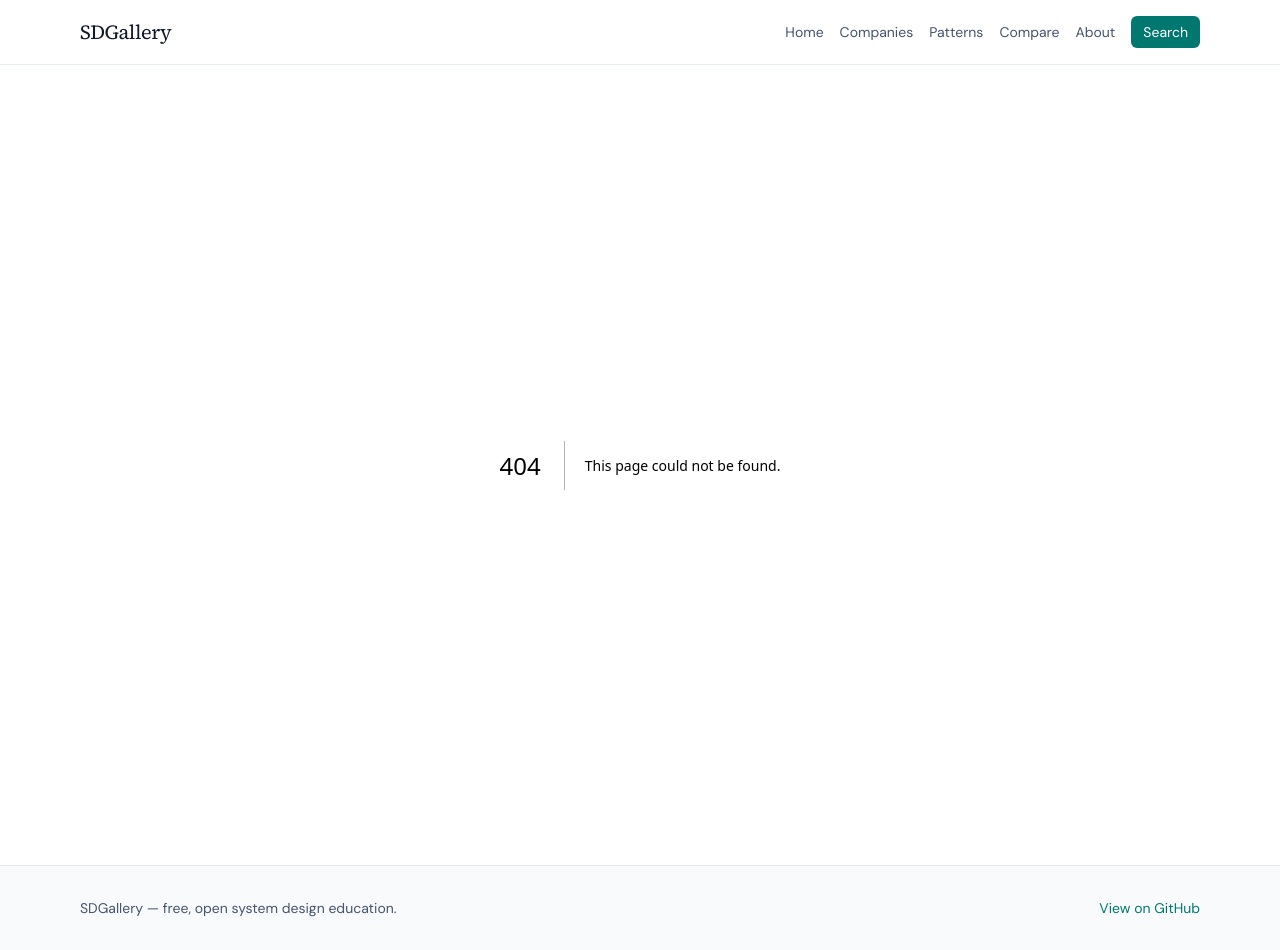
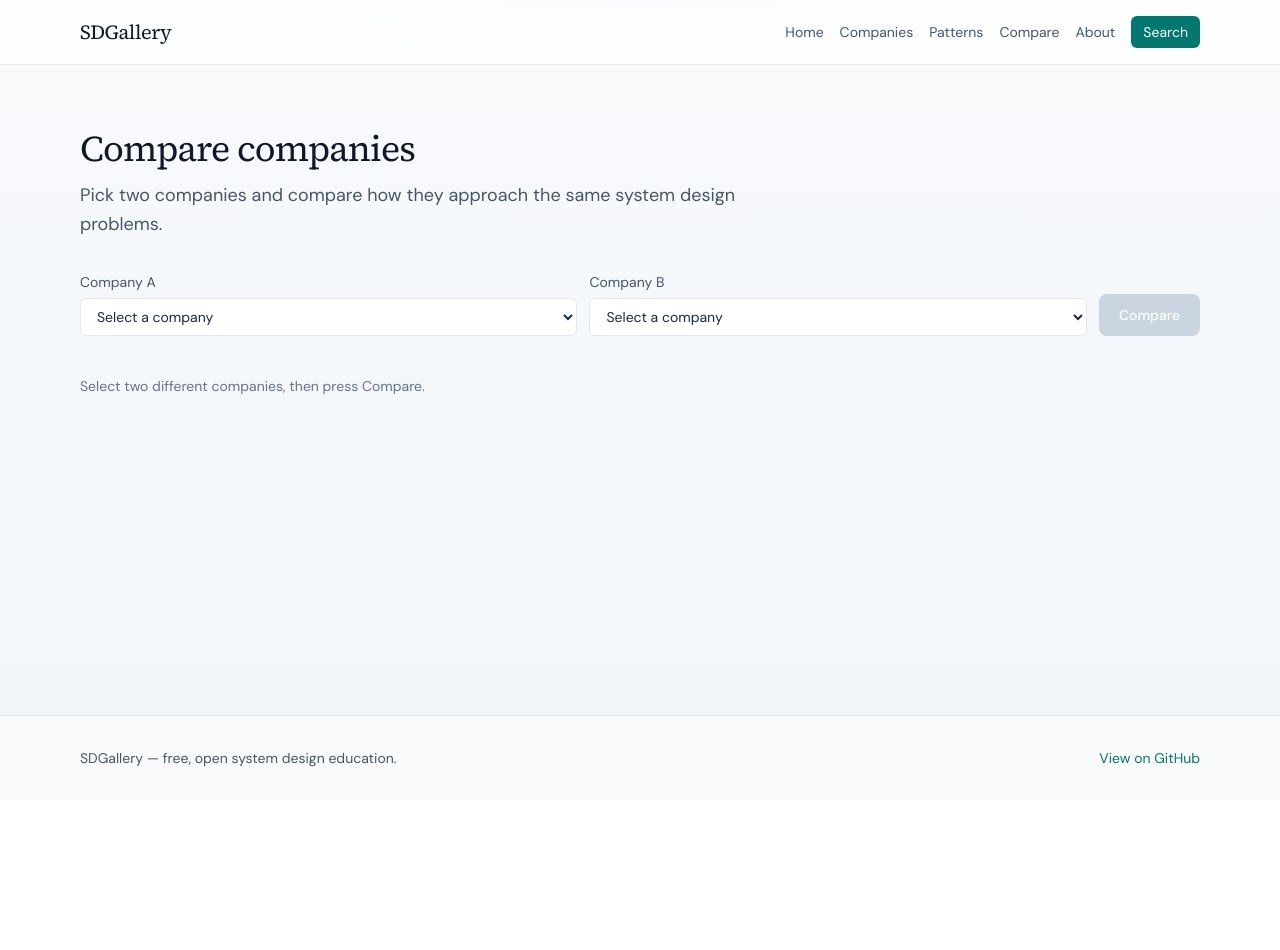
Before and after one commit to 008993368-yaz/SDGallery, a Next.js app: page /compare in a window 1280 px wide. Before the commit this address had no page. After the commit the page ends 800 px from the top, so only its background shows below. Built offline with nearby package versions, Linux system fonts and the light colour scheme.

Commit message:
feat: side-by-side company compare

```diff
--- /dev/null
+++ b/src/app/compare/page.tsx
@@ -0,0 +1,130 @@
+import type { Metadata } from "next";
+import {
+  CompareColumns,
+  type CompareSide,
+} from "@/components/compare/CompareColumns";
+import { CompareControls } from "@/components/compare/CompareControls";
+import {
+  getCompanies,
+  getCompany,
+  getPrimaryCaseStudyForCompany,
+} from "@/lib/content";
+import { SITE_NAME } from "@/lib/constants";
+import { stripMermaidFences } from "@/lib/mdx";
+import { extractSections } from "@/lib/sections";
+
+export const metadata: Metadata = {
+  title: `Compare · ${SITE_NAME}`,
+  description:
+    "Compare how different companies approach system design side by side.",
+};
+
+const COMPARE_SECTION_TITLES = [
+  "Problem & Requirements",
+  "High-Level Design",
+  "Key Components",
+  "Trade-offs",
+] as const;
+
+function buildSide(slug: string): CompareSide | null {
+  const company = getCompany(slug);
+  if (!company) return null;
+
+  const study = getPrimaryCaseStudyForCompany(slug);
+  if (!study) {
+    return {
+      name: company.name,
+      logo: company.logo,
+      hasCaseStudy: false,
+      sections: {},
+    };
+  }
+
+  const sections = extractSections(study.body).filter((s) =>
+    (COMPARE_SECTION_TITLES as readonly string[]).includes(s.title),
+  );
+  const byTitle: Record<string, string> = {};
+  for (const section of sections) {
+    byTitle[section.title] =
+      section.title === "High-Level Design"
+        ? stripMermaidFences(section.content)
+        : section.content;
+  }
+
+  return {
+    name: company.name,
+    logo: company.logo,
+    hasCaseStudy: true,
+    sections: byTitle,
+  };
+}
+
+function framingHeading(
+  aSlug: string,
+  bSlug: string,
+  aName: string,
+  bName: string,
+): string {
+  const pair = new Set([aSlug, bSlug]);
+  if (pair.has("netflix") && pair.has("youtube") && pair.size === 2) {
+    return "Netflix vs YouTube: Video Delivery";
+  }
+  return `${aName} vs ${bName}`;
+}
+
+export default async function ComparePage({
+  searchParams,
+}: {
+  searchParams: Promise<{ a?: string; b?: string }>;
+}) {
+  const params = await searchParams;
+  const aSlug = params.a?.trim() || "";
+  const bSlug = params.b?.trim() || "";
+
+  const companies = getCompanies()
+    .map((c) => ({ slug: c.slug, name: c.name }))
+    .sort((x, y) => x.name.localeCompare(y.name));
+
+  const left = aSlug ? buildSide(aSlug) : null;
+  const right = bSlug ? buildSide(bSlug) : null;
+  const ready = Boolean(left && right && aSlug !== bSlug);
+
+  const heading =
+    ready && left && right
+      ? framingHeading(aSlug, bSlug, left.name, right.name)
+      : "Compare companies";
+
+  return (
+    <div className="mx-auto max-w-6xl px-4 py-12 sm:py-16">
+      <section className="max-w-2xl">
+        <h1 className="font-display text-4xl tracking-tight text-slate-900">
+          {heading}
+        </h1>
+        <p className="mt-3 text-lg leading-relaxed text-slate-600">
+          Pick two companies and compare how they approach the same system
+          design problems.
+        </p>
+      </section>
+
+      <div className="mt-8">
+        <CompareControls
+          companies={companies}
+          initialA={aSlug}
+          initialB={bSlug}
+        />
+      </div>
+
+      {ready && left && right ? (
+        <CompareColumns
+          left={left}
+          right={right}
+          sectionTitles={COMPARE_SECTION_TITLES}
+        />
+      ) : (
+        <p className="mt-10 text-sm text-slate-500">
+          Select two different companies, then press Compare.
+        </p>
+      )}
+    </div>
+  );
+}
--- a/src/app/globals.css
+++ b/src/app/globals.css
@@ -27,3 +27,18 @@ body {
 .font-display {
   font-family: var(--font-display), ui-serif, Georgia, serif;
 }
+
+@keyframes compare-enter {
+  from {
+    opacity: 0;
+    transform: translateY(0.5rem);
+  }
+  to {
+    opacity: 1;
+    transform: translateY(0);
+  }
+}
+
+.compare-columns {
+  animation: compare-enter 0.45s ease-out;
+}
--- /dev/null
+++ b/src/components/compare/CompareColumns.tsx
@@ -0,0 +1,125 @@
+import Image from "next/image";
+import { MdxBody } from "@/components/mdx/MdxBody";
+
+export type CompareSide = {
+  name: string;
+  logo: string;
+  hasCaseStudy: boolean;
+  sections: Record<string, string>;
+};
+
+type CompareColumnsProps = {
+  left: CompareSide;
+  right: CompareSide;
+  sectionTitles: readonly string[];
+};
+
+function SideHeader({ name, logo }: { name: string; logo: string }) {
+  return (
+    <div className="flex items-center gap-3">
+      {logo ? (
+        <Image
+          src={logo}
+          alt=""
+          width={44}
+          height={44}
+          className="h-11 w-11 rounded-lg border border-slate-100 bg-white object-contain p-1"
+        />
+      ) : (
+        <div
+          aria-hidden
+          className="flex h-11 w-11 items-center justify-center rounded-lg bg-slate-100 text-sm font-semibold text-slate-500"
+        >
+          {name.slice(0, 1)}
+        </div>
+      )}
+      <h2 className="font-display text-xl tracking-tight text-slate-900">
+        {name}
+      </h2>
+    </div>
+  );
+}
+
+function MissingStudy({ name }: { name: string }) {
+  return (
+    <p className="rounded-lg border border-amber-200 bg-amber-50 px-4 py-3 text-sm leading-relaxed text-amber-950">
+      No case study yet for {name}. Pick another company to compare.
+    </p>
+  );
+}
+
+export function CompareColumns({
+  left,
+  right,
+  sectionTitles,
+}: CompareColumnsProps) {
+  return (
+    <div className="compare-columns mt-10">
+      <div className="grid gap-8 md:grid-cols-[1fr_auto_1fr] md:gap-0">
+        <div className="md:pr-8">
+          <SideHeader name={left.name} logo={left.logo} />
+        </div>
+        <div
+          aria-hidden
+          className="hidden w-px bg-slate-200 md:block"
+        />
+        <div className="md:pl-8">
+          <SideHeader name={right.name} logo={right.logo} />
+        </div>
+      </div>
+
+      {!left.hasCaseStudy || !right.hasCaseStudy ? (
+        <div className="mt-8 grid gap-6 md:grid-cols-2">
+          <div>
+            {!left.hasCaseStudy ? <MissingStudy name={left.name} /> : null}
+          </div>
+          <div>
+            {!right.hasCaseStudy ? <MissingStudy name={right.name} /> : null}
+          </div>
+        </div>
+      ) : null}
+
+      {left.hasCaseStudy && right.hasCaseStudy
+        ? sectionTitles.map((title) => {
+            const leftContent = left.sections[title] ?? "";
+            const rightContent = right.sections[title] ?? "";
+
+            return (
+              <section
+                key={title}
+                className="mt-10 border-t border-slate-200 pt-8"
+              >
+                <h3 className="font-display text-lg tracking-tight text-slate-900 md:text-center">
+                  {title}
+                </h3>
+                <div className="mt-6 grid gap-8 md:grid-cols-[1fr_auto_1fr] md:gap-0">
+                  <div className="min-w-0 md:pr-8">
+                    {leftContent.trim() ? (
+                      <MdxBody source={leftContent} />
+                    ) : (
+                      <p className="text-sm text-slate-500">
+                        No content for this section.
+                      </p>
+                    )}
+                  </div>
+                  <div
+                    aria-hidden
+                    className="hidden w-px bg-slate-200 md:block"
+                  />
+                  <div className="min-w-0 md:pl-8">
+                    {rightContent.trim() ? (
+                      <MdxBody source={rightContent} />
+                    ) : (
+                      <p className="text-sm text-slate-500">
+                        No content for this section.
+                      </p>
+                    )}
+                  </div>
+                </div>
+              </section>
+            );
+          })
+        : null}
+    </div>
+  );
+}
--- /dev/null
+++ b/src/components/compare/CompareControls.tsx
@@ -0,0 +1,77 @@
+"use client";
+
+import { useRouter } from "next/navigation";
+import { useState } from "react";
+
+export type CompareCompanyOption = {
+  slug: string;
+  name: string;
+};
+
+type CompareControlsProps = {
+  companies: CompareCompanyOption[];
+  initialA?: string;
+  initialB?: string;
+};
+
+export function CompareControls({
+  companies,
+  initialA = "",
+  initialB = "",
+}: CompareControlsProps) {
+  const router = useRouter();
+  const [a, setA] = useState(initialA);
+  const [b, setB] = useState(initialB);
+  const canCompare = Boolean(a && b && a !== b);
+
+  function onCompare() {
+    if (!canCompare) return;
+    const params = new URLSearchParams({ a, b });
+    router.push(`/compare?${params.toString()}`);
+  }
+
+  return (
+    <div className="flex flex-col gap-3 sm:flex-row sm:flex-wrap sm:items-end">
+      <label className="flex min-w-[10rem] flex-1 flex-col gap-1.5 text-sm text-slate-600">
+        <span>Company A</span>
+        <select
+          value={a}
+          onChange={(event) => setA(event.target.value)}
+          className="rounded-md border border-slate-200 bg-white px-3 py-2 text-slate-800 outline-none focus:border-teal-600 focus:ring-2 focus:ring-teal-600/20"
+        >
+          <option value="">Select a company</option>
+          {companies.map((company) => (
+            <option key={company.slug} value={company.slug}>
+              {company.name}
+            </option>
+          ))}
+        </select>
+      </label>
+
+      <label className="flex min-w-[10rem] flex-1 flex-col gap-1.5 text-sm text-slate-600">
+        <span>Company B</span>
+        <select
+          value={b}
+          onChange={(event) => setB(event.target.value)}
+          className="rounded-md border border-slate-200 bg-white px-3 py-2 text-slate-800 outline-none focus:border-teal-600 focus:ring-2 focus:ring-teal-600/20"
+        >
+          <option value="">Select a company</option>
+          {companies.map((company) => (
+            <option key={company.slug} value={company.slug}>
+              {company.name}
+            </option>
+          ))}
+        </select>
+      </label>
+
+      <button
+        type="button"
+        onClick={onCompare}
+        disabled={!canCompare}
+        className="h-[42px] rounded-lg bg-teal-700 px-5 text-sm font-medium text-white transition hover:bg-teal-800 focus-visible:outline focus-visible:outline-2 focus-visible:outline-offset-2 focus-visible:outline-teal-700 disabled:cursor-not-allowed disabled:bg-slate-300 disabled:hover:bg-slate-300"
+      >
+        Compare
+      </button>
+    </div>
+  );
+}
--- a/src/components/diagram/Diagram.tsx
+++ b/src/components/diagram/Diagram.tsx
@@ -43,7 +43,7 @@ export function Diagram({ chart, title, kind = "mermaid" }: DiagramProps) {
     );
   }
 
-  if (error || !chart.trim()) {
+  if (error || !chart?.trim()) {
     return (
       <div className="rounded-lg border border-dashed border-slate-300 bg-slate-50 p-8 text-center text-slate-500">
         Diagram unavailable. The rest of this page still works.
```
